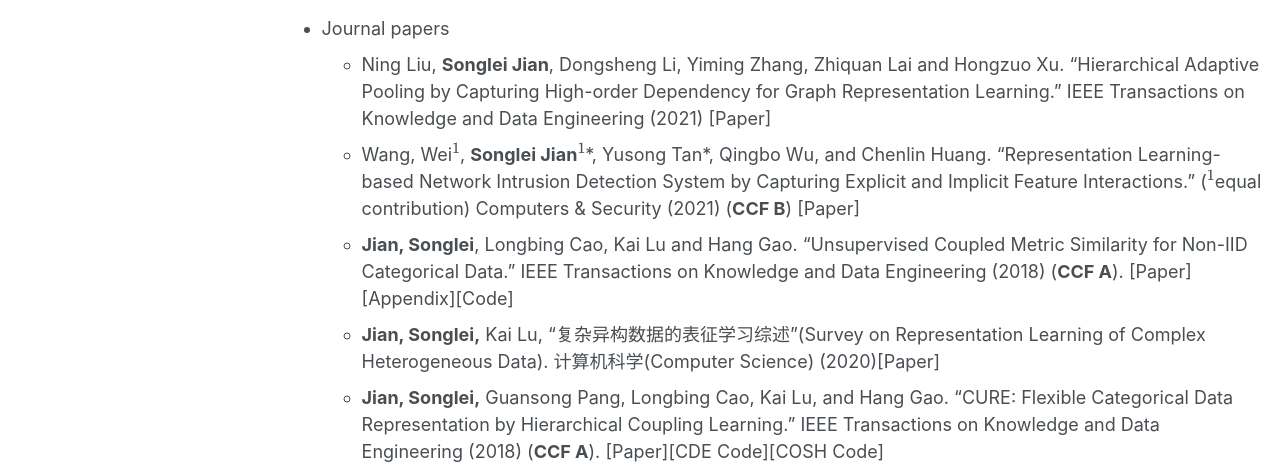
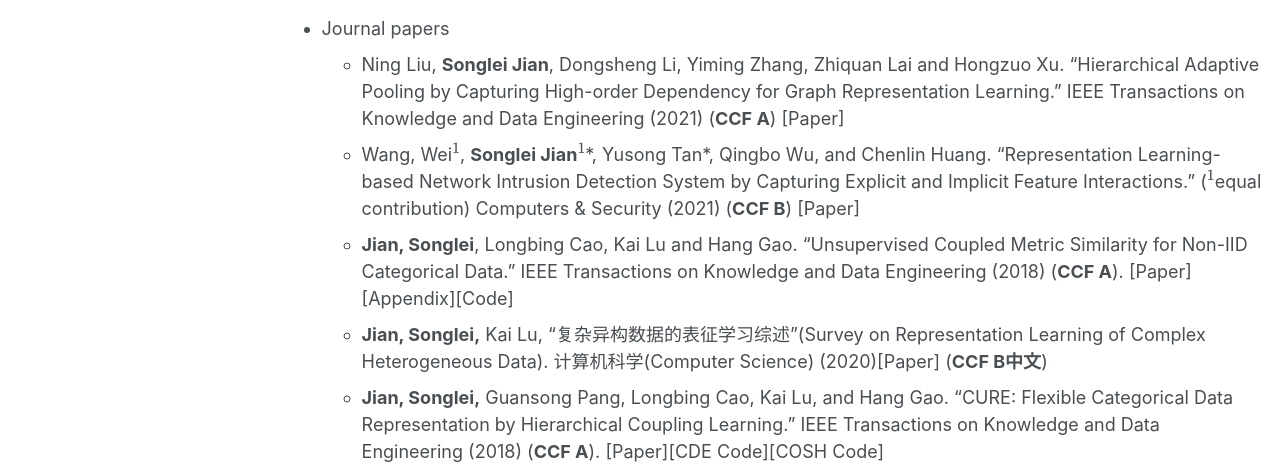
Before and after one commit to jiansonglei/jiansonglei.github.io, a Jekyll site: the page built from _pages/publications.md, in a window 1280 px wide. Shown: the part 149-613 px from the top of the page. Built offline with Jekyll 4.4.1, drawn with Linux system fonts in a browser that asks for light colours; formulas are drawn with MathJax 3; a script that is not in the unit is left out.

Commit message:
Update publications.md

```diff
--- a/_pages/publications.md
+++ b/_pages/publications.md
@@ -14,10 +14,10 @@ Graph Representation Learning
 
 {% include base_path %}
 * Journal papers
-  * Ning Liu, **Songlei Jian**, Dongsheng Li, Yiming Zhang, Zhiquan Lai and Hongzuo Xu. "Hierarchical Adaptive Pooling by Capturing High-order Dependency for Graph Representation Learning." IEEE Transactions on Knowledge and Data Engineering  (2021) [[Paper]](http://jiansonglei.github.io/files/HAP2021.pdf)
+  * Ning Liu, **Songlei Jian**, Dongsheng Li, Yiming Zhang, Zhiquan Lai and Hongzuo Xu. "Hierarchical Adaptive Pooling by Capturing High-order Dependency for Graph Representation Learning." IEEE Transactions on Knowledge and Data Engineering  (2021) (**CCF A**) [[Paper]](http://jiansonglei.github.io/files/HAP2021.pdf)
   * Wang, Wei$^{1}$, **Songlei Jian**$^{1}$\*, Yusong Tan\*, Qingbo Wu, and Chenlin Huang. "Representation Learning-based Network Intrusion Detection System by Capturing Explicit and Implicit Feature Interactions." ($^{1}$equal contribution) Computers & Security (2021) (**CCF B**) [[Paper]](http://jiansonglei.github.io/files/21comsec.pdf)
   * **Jian, Songlei**, Longbing Cao, Kai Lu and Hang Gao. "Unsupervised Coupled Metric Similarity for Non-IID Categorical Data." IEEE Transactions on Knowledge and Data Engineering (2018) (**CCF A**). [[Paper]](http://jiansonglei.github.io/files/18TKDE_CMS.pdf) [[Appendix]](http://jiansonglei.github.io/files/18CMS_APPENDIX.pdf)[[Code]](https://github.com/jiansonglei/CMS)
-  * **Jian, Songlei,** Kai Lu, "复杂异构数据的表征学习综述"(Survey on Representation Learning of Complex Heterogeneous Data). 计算机科学(Computer Science) (2020)[[Paper]](http://jiansonglei.github.io/files/survey.pdf)
+  * **Jian, Songlei,** Kai Lu, "复杂异构数据的表征学习综述"(Survey on Representation Learning of Complex Heterogeneous Data). 计算机科学(Computer Science) (2020)[[Paper]](http://jiansonglei.github.io/files/survey.pdf) (**CCF B中文**)
   * **Jian, Songlei,** Guansong Pang, Longbing Cao, Kai Lu, and Hang Gao. "CURE: Flexible Categorical Data Representation by Hierarchical Coupling Learning." IEEE Transactions on Knowledge and Data Engineering (2018) (**CCF A**). [[Paper]](http://jiansonglei.github.io/files/18TKDE_CURE.pdf)[[CDE Code]](https://github.com/jiansonglei/CDE)[[COSH Code]](https://github.com/jiansonglei/COSH)
   * Hu, Liang, Qingkui Chen, Haiyan Zhao, **Songlei Jian**, Longbing Cao, and Jian Cao. "Neural Cross-Session Filtering: Next-Item Prediction Under Intra-and Inter-Session Context." IEEE Intelligent Systems (2018).
 
```
